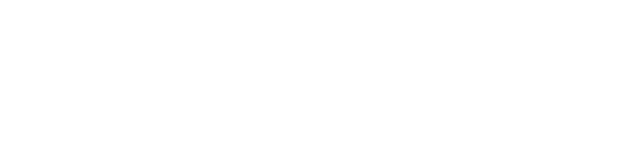
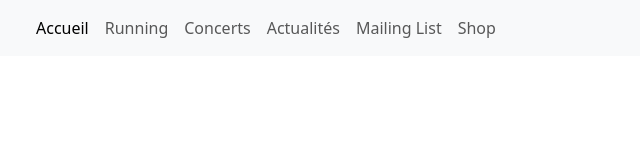
Before and after one commit to Jessica130883/projet_Dev_Artiste, a plain HTML site: page index.html in a window 1280 px wide. Shown: the whole page, without its empty margins (0-640 px from the left). Drawn offline with nearby package versions, Linux system fonts and the light colour scheme.

Commit message:
Ajout d'une navbar et personnalisation

```diff
--- a/index.html
+++ b/index.html
@@ -9,6 +9,36 @@
     <title>Anjara</title>
 </head>
 <body>
+    <nav class="navbar navbar-expand-lg bg-body-tertiary">
+        <div class="container-fluid">
+          <a class="navbar-brand" href="#"></a>
+          <button class="navbar-toggler" type="button" data-bs-toggle="collapse" data-bs-target="#navbarNav" aria-controls="navbarNav" aria-expanded="false" aria-label="Toggle navigation">
+            <span class="navbar-toggler-icon"></span>
+          </button>
+          <div class="collapse navbar-collapse" id="navbarNav">
+            <ul class="navbar-nav">
+              <li class="nav-item">
+                <a class="nav-link active" aria-current="page" href="#">Accueil</a>
+              </li>
+              <li class="nav-item">
+                <a class="nav-link" href="#">Running</a>
+              </li>
+              <li class="nav-item">
+                <a class="nav-link" href="#">Concerts</a>
+              </li>
+              <li class="nav-item">
+                <a class="nav-link" href="#">Actualités</a>
+              </li>
+              <li class="nav-item">
+                <a class="nav-link" href="#">Mailing List</a>
+              </li>
+              <li class="nav-item">
+                <a class="nav-link" href="#">Shop</a>
+              </li>
+            </ul>
+          </div>
+        </div>
+      </nav>
 
 </body>
 </html>
```
